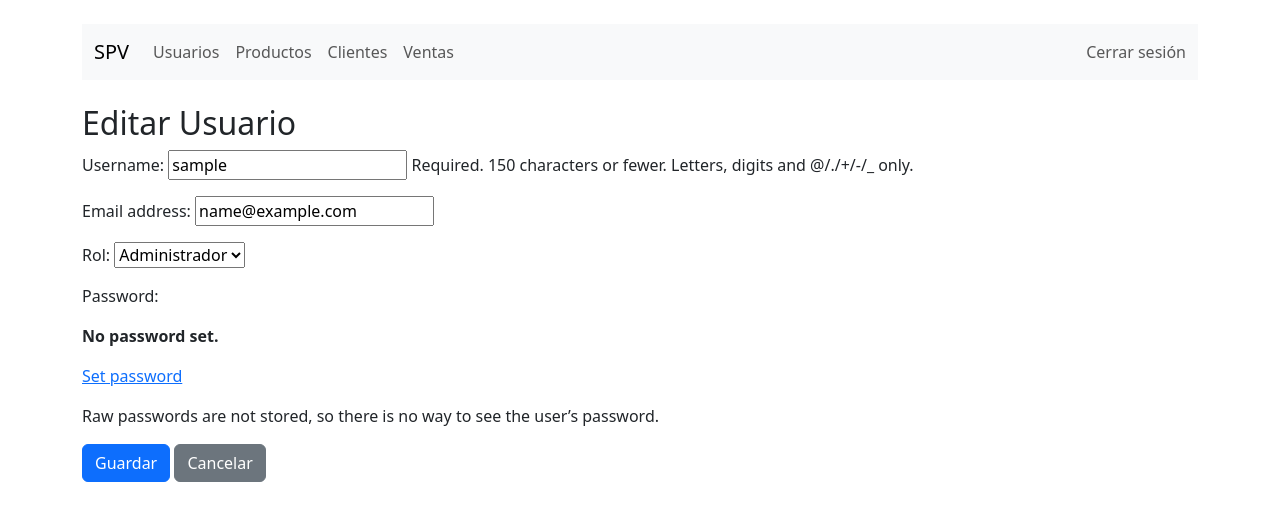
After one commit to ana-chenoweth/sales-management-system, a Django app: page /usuarios/editar/1/ in a window 1280 px wide. The commit adds this page. Shown: the top 521 px of the page. Run offline with Django 5.2, Linux system fonts and the light colour scheme; a user stored in the database is signed in; tables that the repository leaves empty hold one stand-in row (values such as "Sample post").

Commit message:
Roles de Administrador, Gerente y Cajero con migraciones, etc.)

```diff
--- a/pos_project/pos_project/settings.py
+++ b/pos_project/pos_project/settings.py
@@ -15,6 +15,7 @@ from pathlib import Path
 # Build paths inside the project like this: BASE_DIR / 'subdir'.
 BASE_DIR = Path(__file__).resolve().parent.parent
 
+LOGIN_URL = '/login/'
 LOGIN_REDIRECT_URL = '/'
 LOGOUT_REDIRECT_URL = '/login/'
 
@@ -90,6 +91,8 @@ DATABASES = {
     }
 }
 
+AUTH_USER_MODEL = 'usuarios.Usuario'
+
 
 # Password validation
 # https://docs.djangoproject.com/en/5.2/ref/settings/#auth-password-validators
--- a/pos_project/templates/base.html
+++ b/pos_project/templates/base.html
@@ -14,13 +14,19 @@
     <div class="collapse navbar-collapse">
       <!-- Menú principal a la izquierda -->
       <ul class="navbar-nav me-auto mb-2 mb-lg-0">
-
+        {% if user.rol == 'admin' %}
+          <li class="nav-item">
+            <a class="nav-link" href="{% url 'lista' %}">Usuarios</a>
+          </li>
+        {% endif %}
           <li class="nav-item">
             <a class="nav-link" href="{% url 'productos:listar' %}">Productos</a>
           </li>
+          {% if user.rol == 'admin' or user.rol == 'gerente'%}
           <li class="nav-item">
             <a class="nav-link" href="{% url 'clientes:lista' %}">Clientes</a>
           </li>
+          {% endif %}
           <li class="nav-item">
             <a class="nav-link" href="{% url 'ventas:historial' %}">Ventas</a>
           </li>
--- a/pos_project/usuarios/forms.py
+++ b/pos_project/usuarios/forms.py
@@ -1,10 +1,8 @@
-from django.contrib.auth.forms import UserCreationForm
-from django.contrib.auth.models import User
 from django import forms
+from django.contrib.auth.forms import UserChangeForm
+from .models import Usuario
 
-class RegistroUsuarioForm(UserCreationForm):
-    email = forms.EmailField(required=True)
-
+class RegistroUsuarioForm(UserChangeForm):
     class Meta:
-        model = User
-        fields = ['username', 'email', 'password1', 'password2']
+        model = Usuario
+        fields = ['username', 'email', 'rol']
--- /dev/null
+++ b/pos_project/usuarios/models.py
@@ -0,0 +1,10 @@
+from django.contrib.auth.models import AbstractUser
+from django.db import models
+
+class Usuario(AbstractUser):
+    ROLES = (
+        ('admin', 'Administrador'),
+        ('gerente', 'Gerente'),
+        ('cajero', 'Cajero'),
+    )
+    rol = models.CharField(max_length=10, choices=ROLES, default='cajero')
--- /dev/null
+++ b/pos_project/usuarios/templates/usuarios/formulario.html
@@ -0,0 +1,12 @@
+{% extends 'base.html' %}
+{% block title %}{{ editar|yesno:"Editar Usuario,Nuevo Usuario" }}{% endblock %}
+
+{% block content %}
+  <h2>{{ editar|yesno:"Editar Usuario,Nuevo Usuario" }}</h2>
+  <form method="post">
+    {% csrf_token %}
+    {{ form.as_p }}
+    <button type="submit" class="btn btn-primary">Guardar</button>
+    <a href="{% url 'lista' %}" class="btn btn-secondary">Cancelar</a>
+  </form>
+{% endblock %}
--- a/pos_project/usuarios/urls.py
+++ b/pos_project/usuarios/urls.py
@@ -2,5 +2,8 @@ from django.urls import path
 from . import views
 
 urlpatterns = [
+    path('editar/<int:pk>/', views.editar_usuario, name='editar_usuario'),
+    path('eliminar/<int:pk>/', views.eliminar_usuario, name='eliminar_usuario'),
+    path('lista/', views.lista_usuarios, name='lista'),
     path('registro/', views.registro, name='registro'),
 ]
--- a/pos_project/usuarios/views.py
+++ b/pos_project/usuarios/views.py
@@ -1,13 +1,42 @@
-from django.shortcuts import render, redirect
+from django.shortcuts import render, redirect, get_object_or_404
+from .models import Usuario
 from .forms import RegistroUsuarioForm
+from django.contrib.auth.decorators import login_required, user_passes_test
+
+
+def es_admin(user):
+    return user.is_authenticated and user.rol == 'admin'
+
+@user_passes_test(es_admin)
+def lista_usuarios(request):
+    usuarios = Usuario.objects.all()
+    return render(request, 'usuarios/lista.html', {'usuarios': usuarios})
+
+@login_required(login_url='/login/')
+@user_passes_test(es_admin, login_url='/login/')
+def editar_usuario(request, pk):
+    usuario = get_object_or_404(Usuario, pk=pk)
+    form = RegistroUsuarioForm(request.POST or None, instance=usuario)
+    if form.is_valid():
+        form.save()
+        return redirect('lista')
+    return render(request, 'usuarios/formulario.html', {'form': form, 'editar': True})
+
+@login_required(login_url='/login/')
+@user_passes_test(es_admin, login_url='/login/')
+def eliminar_usuario(request, pk):
+    usuario = get_object_or_404(Usuario, pk=pk)
+    if request.method == 'POST':
+        usuario.delete()
+        return redirect('lista')
+    return render(request, 'usuarios/confirmar_eliminar.html', {'usuario': usuario})
 
 def registro(request):
     if request.method == 'POST':
         form = RegistroUsuarioForm(request.POST)
         if form.is_valid():
             form.save()
-            return redirect('login')  # redirige al login después del registro
+            return redirect('login')
     else:
         form = RegistroUsuarioForm()
-
     return render(request, 'usuarios/registro.html', {'form': form})
```
Also changed, not shown: pos_project/usuarios/admin.py (added, +11 -0 lines), pos_project/usuarios/templates/usuarios/confirmar_eliminar.html (added, +11 -0 lines), pos_project/usuarios/templates/usuarios/lista.html (added, +22 -0 lines), pos_project/clientes/migrations/0001_initial.py, pos_project/clientes/migrations/0002_remove_cliente_creado_remove_cliente_email_and_more.py (deleted), pos_project/productos/migrations/0001_initial.py, pos_project/usuarios/migrations/0001_initial.py (added), pos_project/usuarios/migrations/__init__.py (added), pos_project/ventas/migrations/0001_initial.py.
